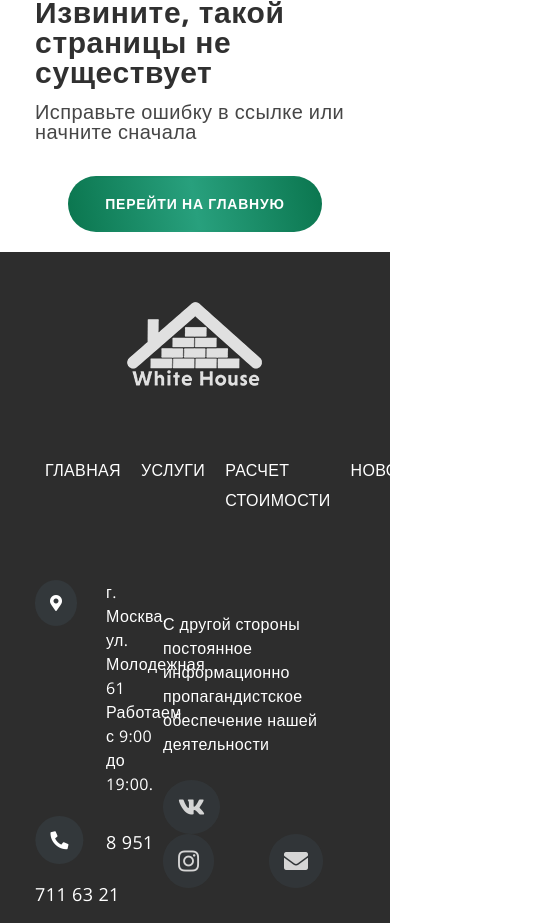
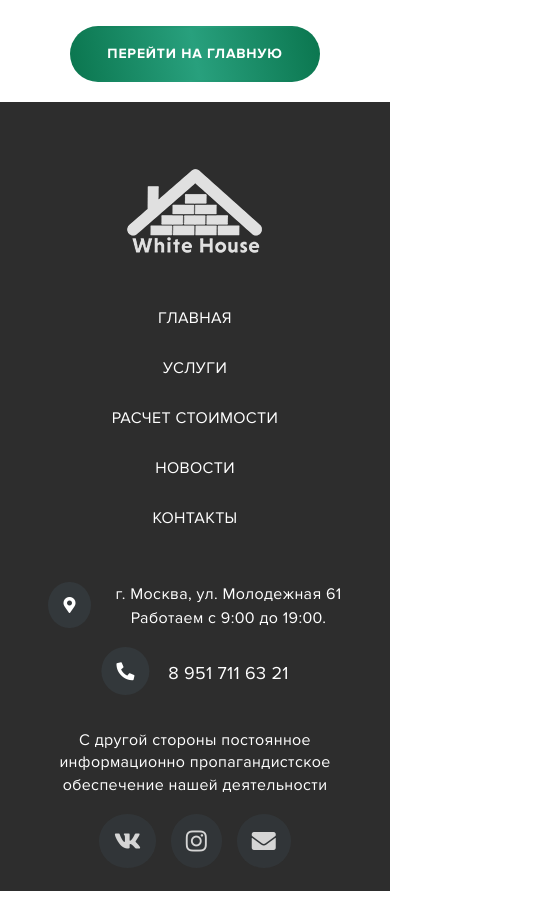
Before and after one commit to Lia5/2018-10-whitehouse, a plain HTML site: page 404.html in a window 390 px wide. Shown: the part 405-1328 px from the top of the page, 551 px wide, since content can reach past the window. After the commit the page ends 1296 px from the top, so only its background shows below. Drawn offline with nearby package versions, Linux system fonts and the light colour scheme; a web font is replaced by a local one.

Commit message:
footer mob

```diff
--- a/less/styles.less
+++ b/less/styles.less
@@ -5,13 +5,19 @@
 
 @font-face {
     font-family: 'Tahoma';
-    src: url(fonts/tahoma.ttf);
+    src: url(../fonts/tahoma.ttf);
 }
 @font-face {
     font-family: 'Proximanova';
-    src: url(fonts/proximanova-regular.ttf);
+    src: url(../fonts/proximanova-regular.ttf);
     font-weight: 400;
 }
+@font-face {
+    font-family: 'Proximanova';
+    src: url(../fonts/proximanova-bold.ttf);
+    font-weight: 700;
+}
+
 @blue-sky: #76d3fc;
 @green: #77d095;
 @green-2: rgb(119, 255, 99);
@@ -122,6 +128,7 @@
     &--transparent {
         background-image: none;
         border-color: #14d193;
+        color: #303030;
         &:hover {
             background-color: #14d193;
             color: @white;
@@ -132,7 +139,7 @@
     &--small {}
 
     &--icon {
-        padding: 11px 29px 11px 10px;
+        padding: 9px 24px 9px 10px;
         white-space: nowrap;
     }
 
@@ -667,20 +674,22 @@
     background-color: @black;
     color: @white;
     letter-spacing: 0.36px;
-    padding: 50px 0;
+    padding: 67px 0 23px;
     line-height: 30px;
     font-size: 16px;
     .adress, .phone {
-        padding-left: 71px;
+        padding-left: 67px;
         position: relative;
+        display: block;
     }
     .adress {
-        margin-bottom: 20px;
+        margin-bottom: 17px;
     }
     .phone {
         font-size: 18px;
         font-weight: 700;
         line-height: 52px;
+        font-weight: 700;
         a {
             color: #fff;
         }
@@ -710,7 +719,7 @@
 
         width: 100%;
         text-transform: uppercase;
-        margin-bottom: 55px;
+        margin-bottom: 39px;
         ul {
             display: flex;
             justify-content: space-between
@@ -736,20 +745,21 @@
         }
     }
     &__adress {
-        width: 40%;
+        width: 43%;
         line-height: 1.5;
 
     }
     &__socials {
-        width: 60%;
+        width: 57%;
         .flex;
         flex-direction: column;
         justify-content: center;
         p {
-            padding-bottom: 24px;
+            padding-bottom: 18px;
+            padding-right: 136px;
             font-size: 16px;
             font-weight: 400;
-            line-height: 1.5;
+            line-height: 1.4;
         }
         a {
             display: inline-block;
@@ -765,7 +775,7 @@
             }
 
             &:not(:last-child) {
-                margin-right: 50px;
+                margin-right: 10px;
             }
         }
     }
@@ -882,7 +892,7 @@
         font-size: 30px;
         font-weight: 700;
         letter-spacing: 0.6px;
-        margin-bottom: 15px;
+        margin-bottom: 14px;
     }
     &__solution {
         color: #464646;
@@ -1196,8 +1206,7 @@
                 width: inherit;
 
                 .phone {
-                    display: inline;
-
+                    // display: inline;
                     a {
                         color: @white;
                     }
@@ -1214,6 +1223,7 @@
 @media screen and (max-width:959px) {
     .header {
         &__menu {
+            width: auto;
             ul {
                 display: none;
             }
@@ -1221,7 +1231,7 @@
             &-mobile {
                 display: inline-block;
                 font-size: 36px;
-                color: fade(@white, 85%);
+                color: fade(@green, 85%);
                 cursor: pointer;
             }
         }
@@ -1368,6 +1378,43 @@
     .map {
         height: 400px;
     }
+    .footer {
+        .col:first-child {
+            margin-bottom: 30px;
+        }
+        .col--mid {
+            align-items: center;
+        }
+        &__socials p {
+            padding-right: 0;
+        }
+        &__menu {
+        width: 45%;
+            ul {
+                flex-direction: column;
+            }
+        }
+        &__adress {
+            width: 55%;
+        }
+        &__socials {
+            width: 100%;
+            text-align: center;
+        }
+    }
+    .not-found {
+        h1 {
+            font-size: 150px;
+        }
+        &__text {
+            font-size: 25px;
+            text-align: center;
+        }
+        &__solution {
+            font-size: 15px;
+            text-align: center;
+        }
+    }
 }
 
 @media screen and (max-width:719px) {
@@ -1537,3 +1584,19 @@
         }
     }
 }
+@media screen and (max-width:593px) {
+    .footer {
+        &__menu {
+        width: 100%;
+        text-align: center;
+        }
+        &__adress {
+            width: 100%;
+            margin-bottom: 30px;
+            text-align: center;
+        }
+        .adress, .phone {
+            display: inline-block;
+        }
+    }
+}
```
Also changed, not shown: css/styles.css, 1 other file.
